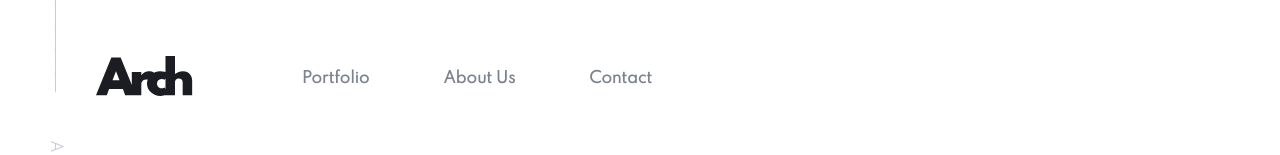
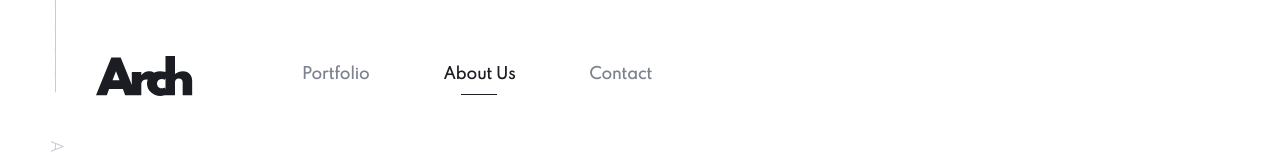
Before and after one commit to qb-rivkyb/arch-studio, a Next.js app: page /about in a window 1280 px wide. Shown: the top 155 px of the page. Built offline with nearby package versions, Linux system fonts and the light colour scheme.

Commit message:
fix linktext styles on active

```diff
--- a/components/layout/Header/index.jsx
+++ b/components/layout/Header/index.jsx
@@ -15,30 +15,19 @@ export default function Header() {
         <div css={s.navItems}>
           <Link href="/portfolio">
             <LinkText
-              css={[
-                s.navItem,
-                router.pathname === "/portfolio" && s.linkActiveStyles,
-              ]}
+              css={router.pathname === "/portfolio" && s.linkActiveStyles}
             >
               Portfolio
             </LinkText>
           </Link>
           <Link href="/about">
-            <LinkText
-              css={[
-                s.navItem,
-                router.pathname === "/about" && s.linkActiveStyles,
-              ]}
-            >
+            <LinkText css={router.pathname === "/about" && s.linkActiveStyles}>
               About Us
             </LinkText>
           </Link>
           <Link href="/contact">
             <LinkText
-              css={[
-                s.navItem,
-                router.pathname === "/contact" && s.linkActiveStyles,
-              ]}
+              css={router.pathname === "/contact" && s.linkActiveStyles}
             >
               Contact
             </LinkText>
--- a/components/ui/textTypes.jsx
+++ b/components/ui/textTypes.jsx
@@ -25,7 +25,7 @@ const LargeGreyText = ({ children }) => (
   <div css={{ fontSize: "200px", color: colors.veryLightGrey }}>{children}</div>
 );
 
-function LinkText({ children }) {
+function LinkText({ children, className }) {
   return (
     <div
       css={{
@@ -38,6 +38,7 @@ function LinkText({ children }) {
           color: colors.darkBlue,
         },
       }}
+      className={className}
     >
       {children}
     </div>
```
